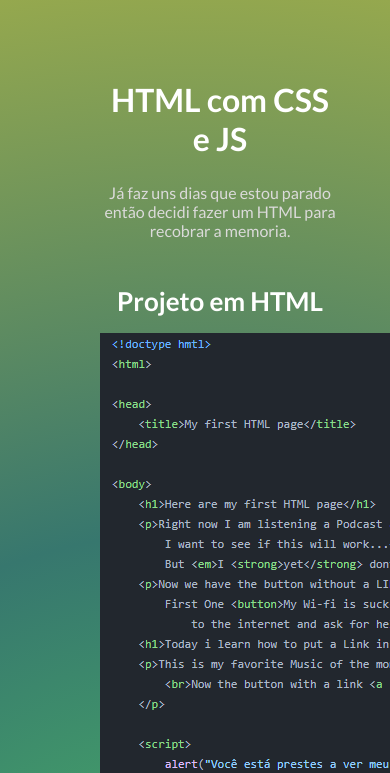
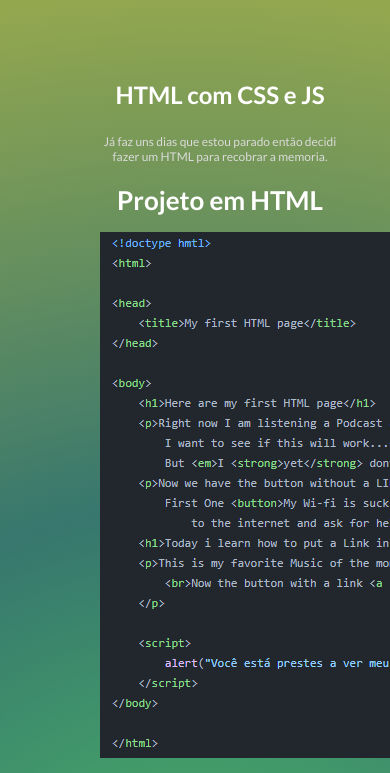
Before and after one commit to Tydre1/iForgotHowToProgram, a plain HTML site: page index.html in a window 390 px wide. Shown: the top 773 px of the page. Drawn offline with Linux system fonts and the light colour scheme.

Commit message:
adicionando as @media

```diff
--- a/style.css
+++ b/style.css
@@ -74,3 +74,25 @@ body {
     background-color: var(--cor-botao-efeito);
     color: var(--cor-de-fundo);
 }
+
+@media (max-width: 768px) {
+    .primario_titulo {
+        font-size: 28px;
+    }
+
+    .primario_subtexto {
+        font-size: 14px;
+        margin-bottom: 30px;
+    }
+}
+
+@media (max-width: 480px) {
+    .primario_titulo {
+        font-size: 24px;
+    }
+
+    .primario_subtexto {
+        font-size: 12px;
+        margin-bottom: 20px;
+    }
+}
```
